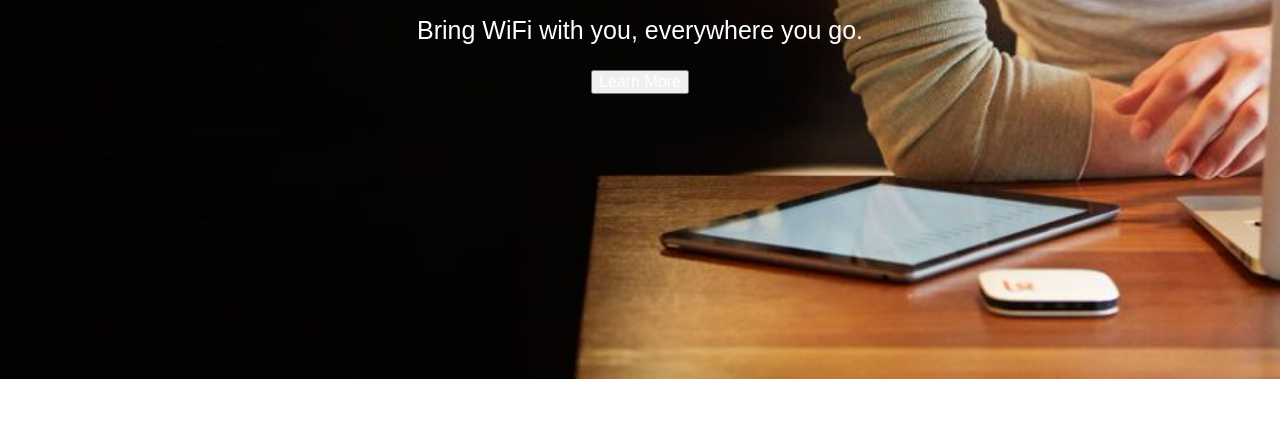
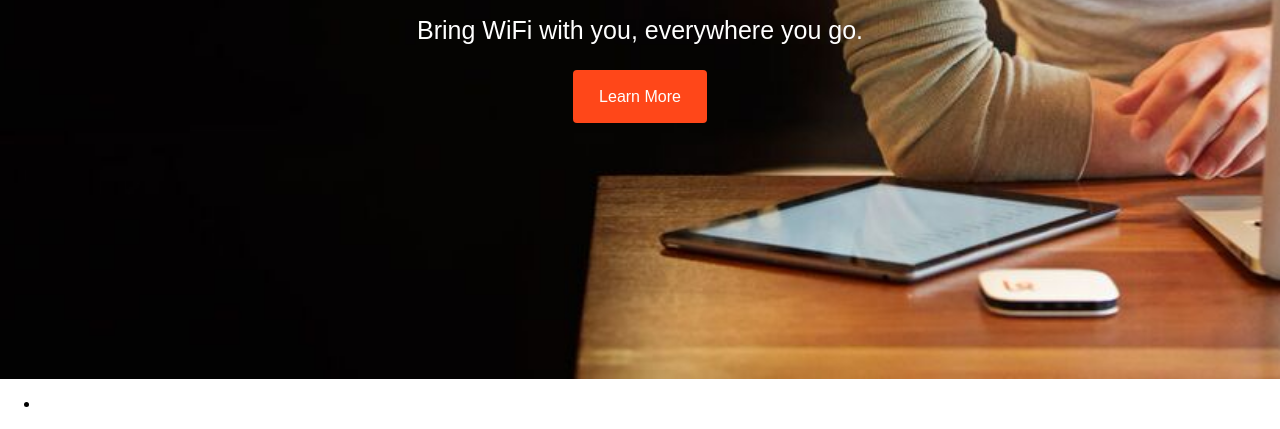
Before and after one commit to chrissl8/karmaclone, a plain HTML site: page index.html in a window 1280 px wide. Shown: the part 451-880 px from the top of the page. Before the commit the page ends 830 px from the top, so only its background shows below. Drawn offline with Linux system fonts and the light colour scheme.

Commit message:
New files for images and cases section

```diff
--- a/index.html
+++ b/index.html
@@ -25,8 +25,16 @@
 			<h1>Introducing Karma</h1>
 			<h3>Bring WiFi with you, everywhere you go.</h3>
 			<div class="buttons">
-			<button>Learn More</button>
+			<button class="big-button">Learn More</button>
 			</div>
+		</div>
+	</section>
+	<section class="cases">
+		<div class="content">
+			<ul class="devices">
+				<li>
+				</li>
+			</ul>
 		</div>
 	</section>
 </body>
```
Also changed, not shown: images/icon-coffee.png (added), images/icon-devices.png (added), images/icon-refill.png (added).
